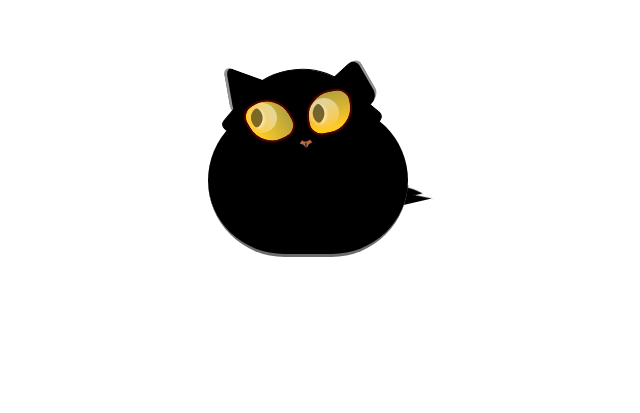
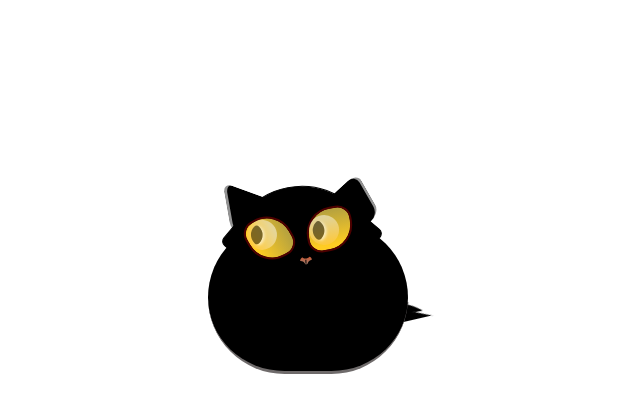
Before and after one commit to lunarlynx/lunarlynx.github.io, a plain HTML site: page index.html in a window 1280 px wide. Shown: the part 243-656 px from the top of the page, without its empty margins (300-940 px from the left). Drawn offline with Linux system fonts and the light colour scheme.

Commit message:
Update style.css

```diff
--- a/style.css
+++ b/style.css
@@ -1,7 +1,7 @@
 html, body {height: 100%; margin: 0; padding: 0; text-align: center; position: relative;}
 
 .wrap {
-  margin: -117px auto 0;
+  margin: 0px auto 0;
   display: inline-block;
   position: relative;
   width: 268px;
```
